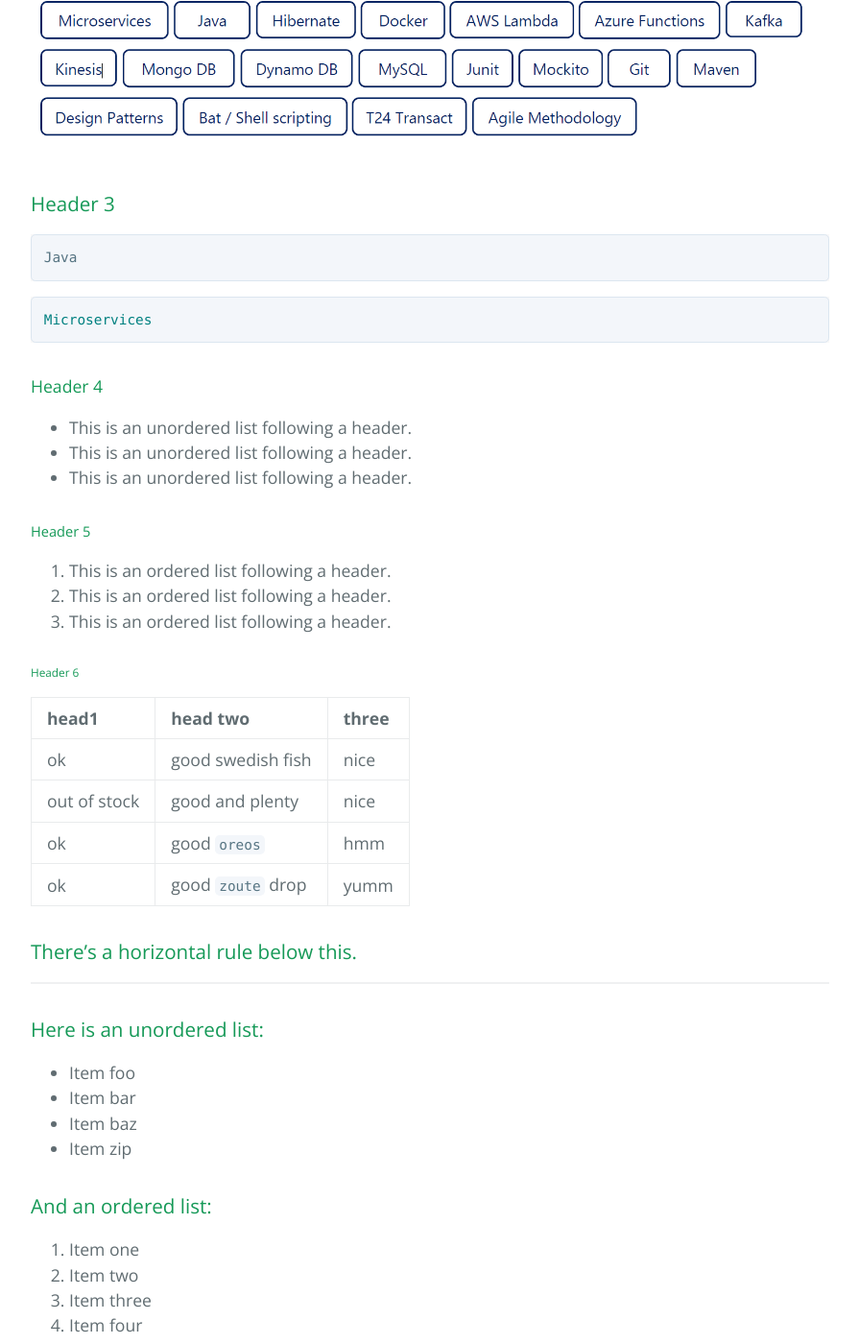
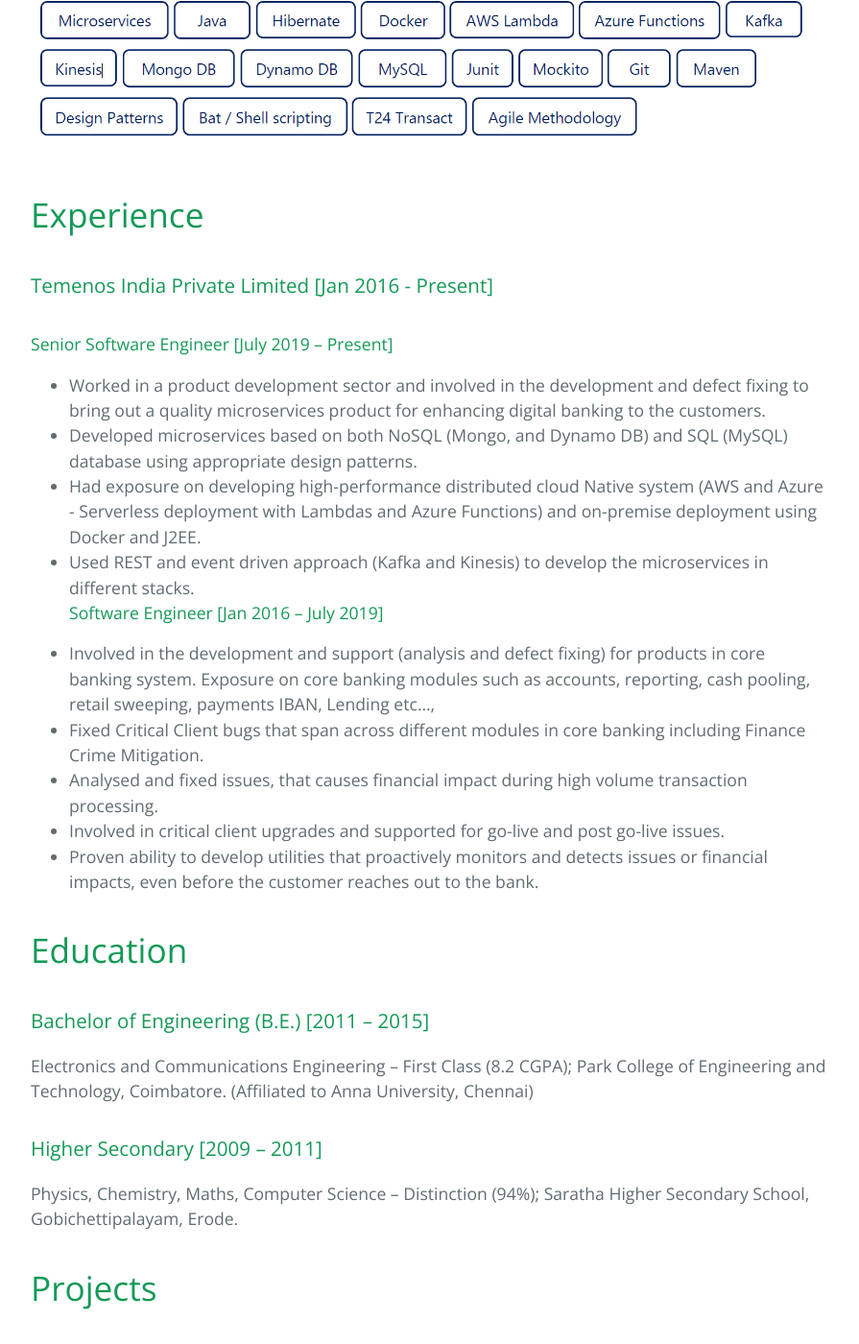
Before and after one commit to aanbuvenkatesh/aanbuvenkatesh.github.io, a Jekyll site: the page built from index.md, in a window 1280 px wide and 1400 px high, scrolled down 806 px. Shown: the whole window at 96% size, without its empty margins (192-1087 px from the left). Built offline with Jekyll 4.4.1, drawn with Linux system fonts in a browser that asks for light colours; our own code applies the rules of GitHub Pages for plain Markdown files; some of the changed text lies outside the part shown.

Commit message:
Update index.md

````diff
--- a/index.md
+++ b/index.md
@@ -12,97 +12,53 @@
 
 ![Skills](https://raw.githubusercontent.com/aanbuvenkatesh/aanbuvenkatesh.github.io/master/resources/skills.png)
 
-### Header 3
+# Experience
+### Temenos India Private Limited [Jan 2016 - Present]
+#### Senior Software Engineer [July 2019 – Present]
+* Worked in a product development sector and involved in the development and defect fixing to bring out a quality microservices product for enhancing digital banking to the customers.
+* Developed microservices based on both NoSQL (Mongo, and Dynamo DB) and SQL (MySQL) database using appropriate design patterns.
+* Had exposure on developing high-performance distributed cloud Native system (AWS and Azure - Serverless deployment with Lambdas and Azure Functions) and on-premise deployment using Docker and J2EE.
+* Used REST and event driven approach (Kafka and Kinesis) to develop the microservices in different stacks.
+#### Software Engineer [Jan 2016 – July 2019]
+* Involved in the development and support (analysis and defect fixing) for products in core banking system. Exposure on core banking modules such as accounts, reporting, cash pooling, retail sweeping, payments IBAN, Lending etc...,
+* Fixed Critical Client bugs that span across different modules in core banking including Finance Crime Mitigation.
+* Analysed and fixed issues, that causes financial impact during high volume transaction processing.
+* Involved in critical client upgrades and supported for go-live and post go-live issues.
+* Proven ability to develop utilities that proactively monitors and detects issues or financial impacts, even before the customer reaches out to the bank.
 
-```js
-Java
-```
+# Education
+### Bachelor of Engineering (B.E.) [2011 – 2015]
+Electronics and Communications Engineering – First Class (8.2 CGPA);
+Park College of Engineering and Technology, Coimbatore. (Affiliated to Anna University, Chennai)
+### Higher Secondary [2009 – 2011]
+Physics, Chemistry, Maths, Computer Science – Distinction (94%);
+Saratha Higher Secondary School, Gobichettipalayam, Erode.
 
-```ruby
-Microservices
-```
+# Projects
+### Chaabi Bank, France [Feb 2019]
+Onsite support for critical issues in core modules (Arrangement Architecture, Finance Crime Mitigation and Standing Orders)
+### Commercial International Bank, Egypt [Aug 2018 – Oct 2018]
+Onsite premium FLS support for Core banking system (Temenos Transact) and local development.
+### Swazi Bank, Swaziland [Mar 2018 – May 2018]
+Onsite support to resolve partial updates and GL in the banking system
+### NBS Bank, Malawi [Feb 2018]
+Onsite support for critical bug fixes in local development issues
 
-#### Header 4
+# Rewards and Recognition
+* GEM (Going Extra Mile) Award [Jul 2020 - Temenos]
+TENACITY - Is an innovator and pioneer who disrupts the status quo; Is driven and hates to lose, so he/she never gives up; Puts Temenos first to achieve great things.
+Played crucial role in the development of Origination micro services. Never gives up or compromises with the quality of the product. A positive attitude towards all the changes that comes by his way and does not cherry pick the tasks and motivates team to do so. Lending hands to the team when they need and boosting them to stick to timelines.
+* Consistent Performer [Jul 2018 - Temenos]
+Awarded and Recognised with the highest compensation for consistent performance consecutively for two years being a fresher. Received appreciation from many clients for the work carried out during that period.
+* Naukri Student Ambassador [2014]
+Selected as the Student Ambassador by Naukri and engaged in Campus Connect Programmes.
+* HEP'13 - Attempt to Guinness records Event [Jul 2013]
+A largest gathering by college students at Coimbatore, for creating awareness against Hepatitis B virus.
 
-*   This is an unordered list following a header.
-*   This is an unordered list following a header.
-*   This is an unordered list following a header.
+# Publications
+* “An efficient retinal art for blind people” - IEEE Podhigai
+The aim of this project is to make the visually impaired people to see by creating a low-cost device. The device uses a specialized software where the adjustments in the images captured from the webcam are made and is then sent to the viewer array placed on the tongue. The signals in the viewer array are coupled to the tongue by which visually impaired person can have a real time access to the external environment.
 
-##### Header 5
-
-1.  This is an ordered list following a header.
-2.  This is an ordered list following a header.
-3.  This is an ordered list following a header.
-
-###### Header 6
-
-| head1        | head two          | three |
-|:-------------|:------------------|:------|
-| ok           | good swedish fish | nice  |
-| out of stock | good and plenty   | nice  |
-| ok           | good `oreos`      | hmm   |
-| ok           | good `zoute` drop | yumm  |
-
-### There's a horizontal rule below this.
-
-* * *
-
-### Here is an unordered list:
-
-*   Item foo
-*   Item bar
-*   Item baz
-*   Item zip
-
-### And an ordered list:
-
-1.  Item one
-1.  Item two
-1.  Item three
-1.  Item four
-
-### And a nested list:
-
-- level 1 item
-  - level 2 item
-  - level 2 item
-    - level 3 item
-    - level 3 item
-- level 1 item
-  - level 2 item
-  - level 2 item
-  - level 2 item
-- level 1 item
-  - level 2 item
-  - level 2 item
-- level 1 item
-
-### Small image
-
-![Skills](https://raw.githubusercontent.com/aanbuvenkatesh/aanbuvenkatesh.github.io/master/resources/skills.png)
-
-### Large image
-
-![Branching](https://guides.github.com/activities/hello-world/branching.png)
-
-
-### Definition lists can be used with HTML syntax.
-
-<dl>
-<dt>Name</dt>
-<dd>Godzilla</dd>
-<dt>Born</dt>
-<dd>1952</dd>
-<dt>Birthplace</dt>
-<dd>Japan</dd>
-<dt>Color</dt>
-<dd>Green</dd>
-</dl>
-
-```
-Long, single-line code blocks should not wrap. They should horizontally scroll if they are too long. This line should be long enough to demonstrate this.
-```
-
-```
-The final element.
-```
+# Certifications
+* Temenos Certified Professional – Transact Gold Certification
+* Temenos Certified Quantum developer – Infinity Certification
````
